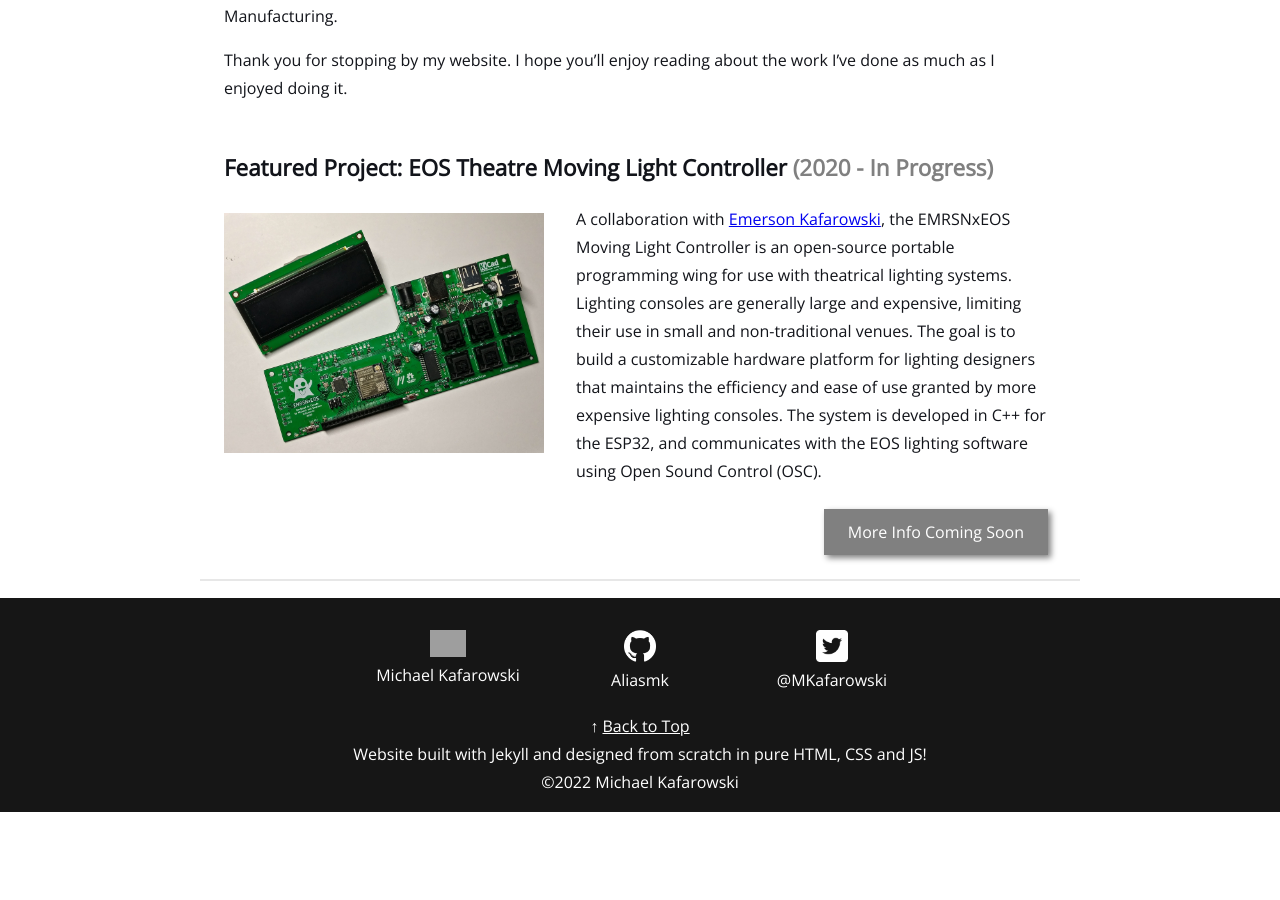
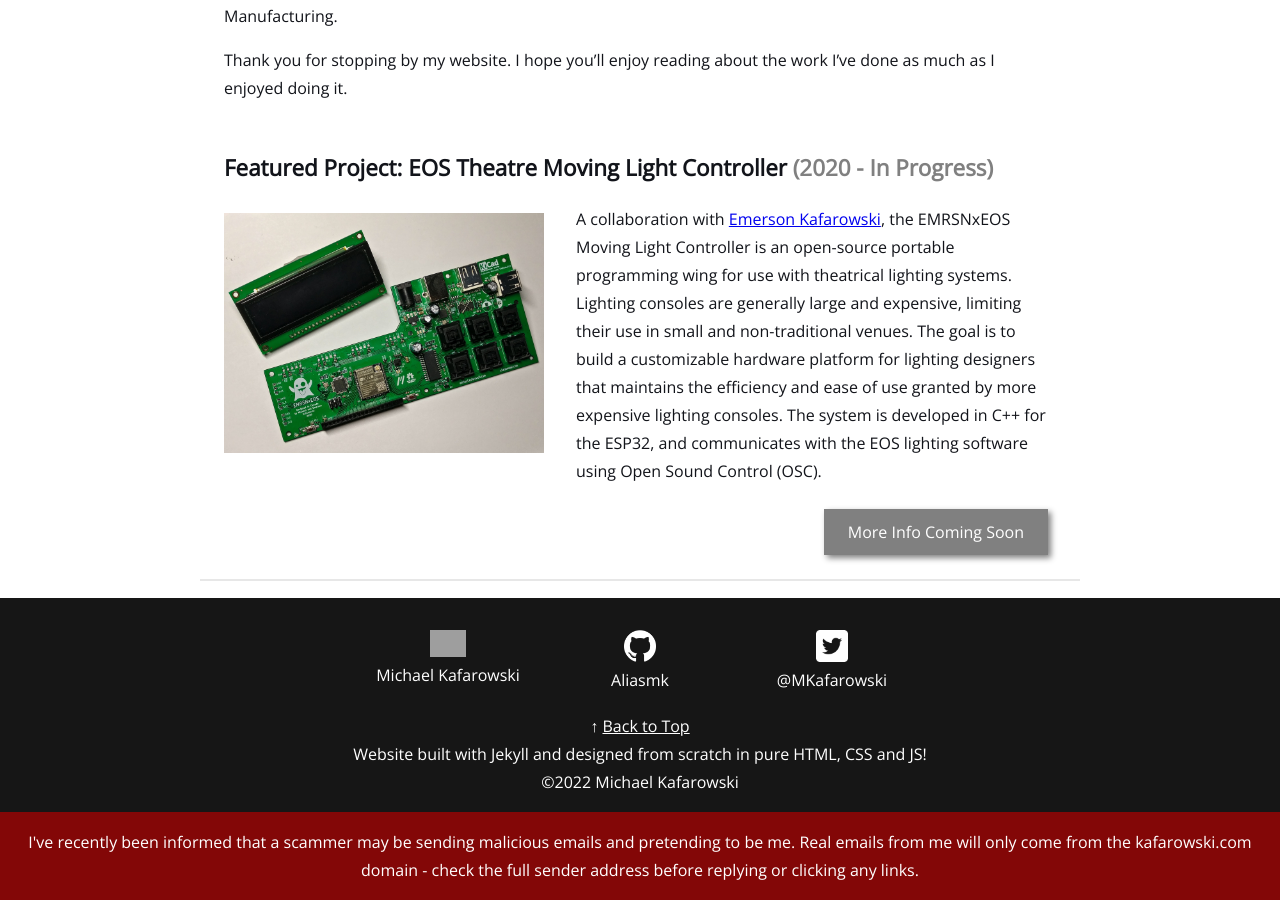
Before and after one commit to Aliasmk/aliasmk.github.io, a Jekyll site: the page built from index.md, in a window 1280 px wide and 900 px high, scrolled down 645 px. Built offline with Jekyll 4.4.1, drawn with Linux system fonts in a browser that asks for light colours; before the commit the page ends 1457 px from its top, so only the background shows below that; grey boxes are pictures that could not be loaded.

Commit message:
Add scam warning

```diff
--- a/_includes/header.html
+++ b/_includes/header.html
@@ -1,3 +1,6 @@
+<section id="notice" style="background-color: #830707;color: white;text-align: center;">
+    <p>I've recently been informed that a scammer may be sending malicious emails and pretending to be me. Real emails from me will only come from the kafarowski.com domain - check the full sender address before replying or clicking any links.</p>
+</section>
 <section id="header">
     <div id="heading">
         <div id="title">
```
